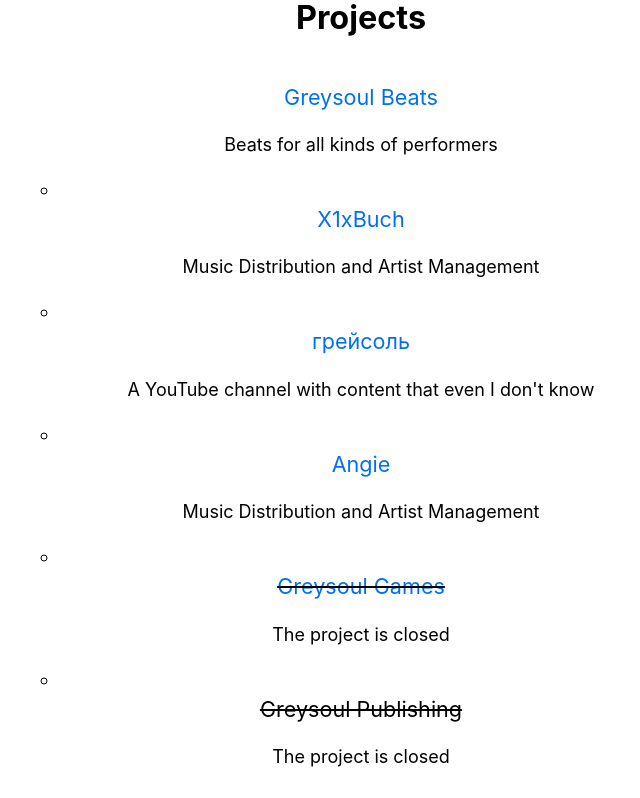
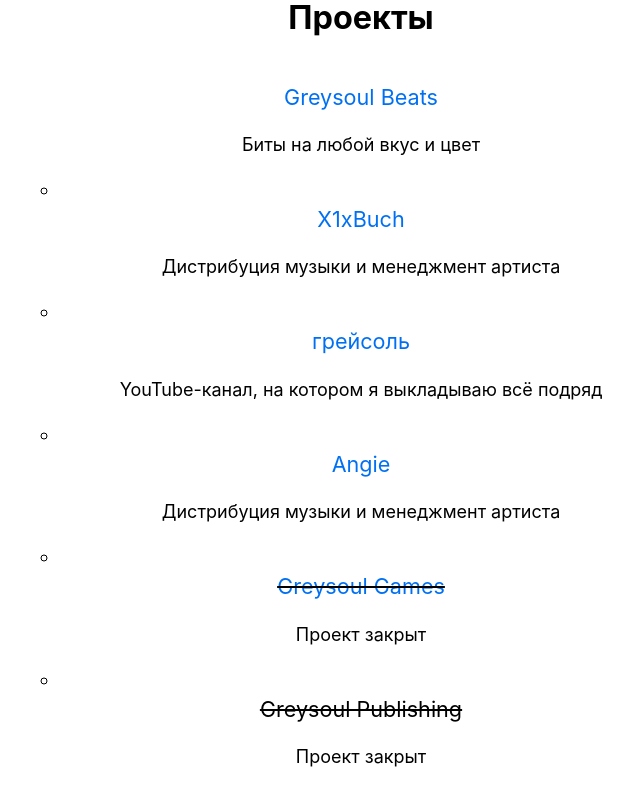
Before and after one commit to realgreysoul/website, a Next.js app: page /projects in a window 1280 px wide. Shown: the part 320-1118 px from the top of the page, without its empty margins (279-919 px from the left). Built offline with nearby package versions, Linux system fonts and the light colour scheme.

Commit message:
Update projects.js

```diff
--- a/pages/projects.js
+++ b/pages/projects.js
@@ -6,17 +6,17 @@ export default function Projects({ allProjectsData }) {
   return (
     <Layout>
       <Head>
-        <title>Projects — {siteTitle}</title>
-          <meta name="og:title" content="Projects — Greysoul" />
+        <title>Проекты — {siteTitle}</title>
+          <meta name="og:title" content="Проекты — Greysoul" />
       </Head>
       <section className={`${utilStyles.headingMd} ${utilStyles.padding1px}`}>
-        <h1 className={utilStyles.headingXL}>Projects</h1>
+        <h1 className={utilStyles.headingXL}>Проекты</h1>
         <ul className={utilStyles.list}>
         <li class="utils_listItem__2eJpJ">
         <div class="utils_listItemHeading__iji17">
         <a href="https://beats.greysoul.ru/" target="_blank">Greysoul Beats</a>
         </div>
-        <small class="utils_lightText__12Ckm"><p>Beats for all kinds of performers</p></small>
+        <small class="utils_lightText__12Ckm"><p>Биты на любой вкус и цвет</p></small>
         <small>
         <ul class="utils_list__S7_pe">
         <li class="utils_listItem__2eJpJ">
@@ -28,7 +28,7 @@ export default function Projects({ allProjectsData }) {
         <div class="utils_listItemHeading__iji17">
         <a href="https://vk.com/x1xbuch" target="_blank">X1xBuch</a>
         </div>
-        <small class="utils_lightText__12Ckm"><p>Music Distribution and Artist Management</p></small>
+        <small class="utils_lightText__12Ckm"><p>Дистрибуция музыки и менеджмент артиста</p></small>
         <small>
         <ul class="utils_list__S7_pe">
         <li class="utils_listItem__2eJpJ">
@@ -40,7 +40,7 @@ export default function Projects({ allProjectsData }) {
         <div class="utils_listItemHeading__iji17">
         <a href="https://www.youtube.com/channel/UCfBYBmvY2JgKNA6prrfFqhw" target="_blank">грейсоль</a>
         </div>
-        <small class="utils_lightText__12Ckm"><p>A YouTube channel with content that even I don't know</p></small>
+        <small class="utils_lightText__12Ckm"><p>YouTube-канал, на котором я выкладываю всё подряд</p></small>
         <small>
         <ul class="utils_list__S7_pe">
         <li class="utils_listItem__2eJpJ">
@@ -52,7 +52,7 @@ export default function Projects({ allProjectsData }) {
         <div class="utils_listItemHeading__iji17">
         <a href="https://vk.com/angie_is_so_sexy" target="_blank">Angie</a>
         </div>
-        <small class="utils_lightText__12Ckm"><p>Music Distribution and Artist Management</p></small>
+        <small class="utils_lightText__12Ckm"><p>Дистрибуция музыки и менеджмент артиста</p></small>
         <small>
         <ul class="utils_list__S7_pe">
         <li class="utils_listItem__2eJpJ">
@@ -64,7 +64,7 @@ export default function Projects({ allProjectsData }) {
         <div class="utils_listItemHeading__iji17">
         <s><a href="https://gamejolt.com/@greysoulgames" target="_blank">Greysoul Games</a></s>
         </div>
-        <small class="utils_lightText__12Ckm"><p>The project is closed</p></small>
+        <small class="utils_lightText__12Ckm"><p>Проект закрыт</p></small>
         <small>
         <ul class="utils_list__S7_pe">
         <li class="utils_listItem__2eJpJ">
@@ -76,7 +76,7 @@ export default function Projects({ allProjectsData }) {
         <div class="utils_listItemHeading__iji17">
         <s>Greysoul Publishing</s>
         </div>
-        <small class="utils_lightText__12Ckm"><p>The project is closed</p></small>
+        <small class="utils_lightText__12Ckm"><p>Проект закрыт</p></small>
         <small>
         <ul class="utils_list__S7_pe">
         <li class="utils_listItem__2eJpJ">
```
